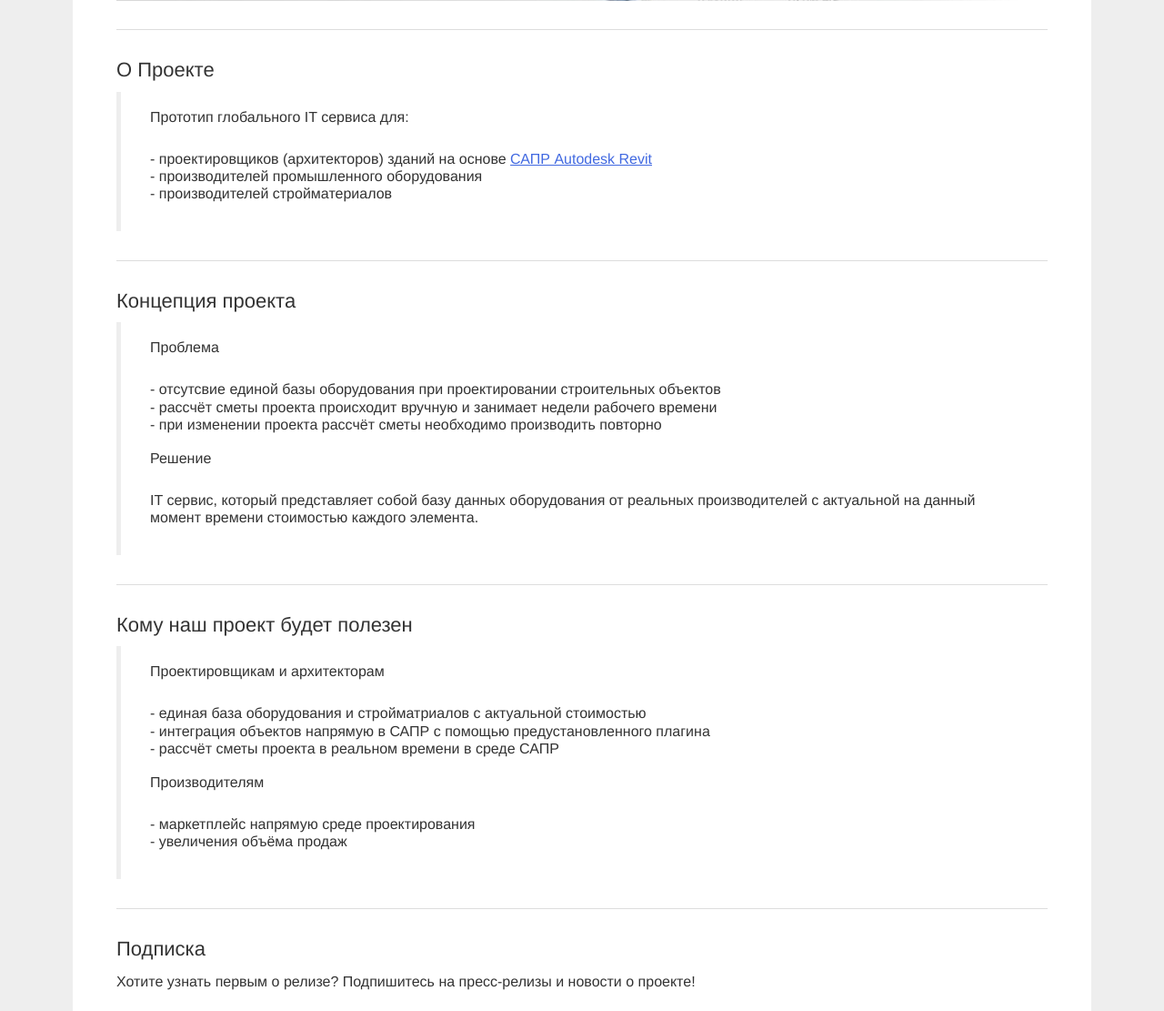
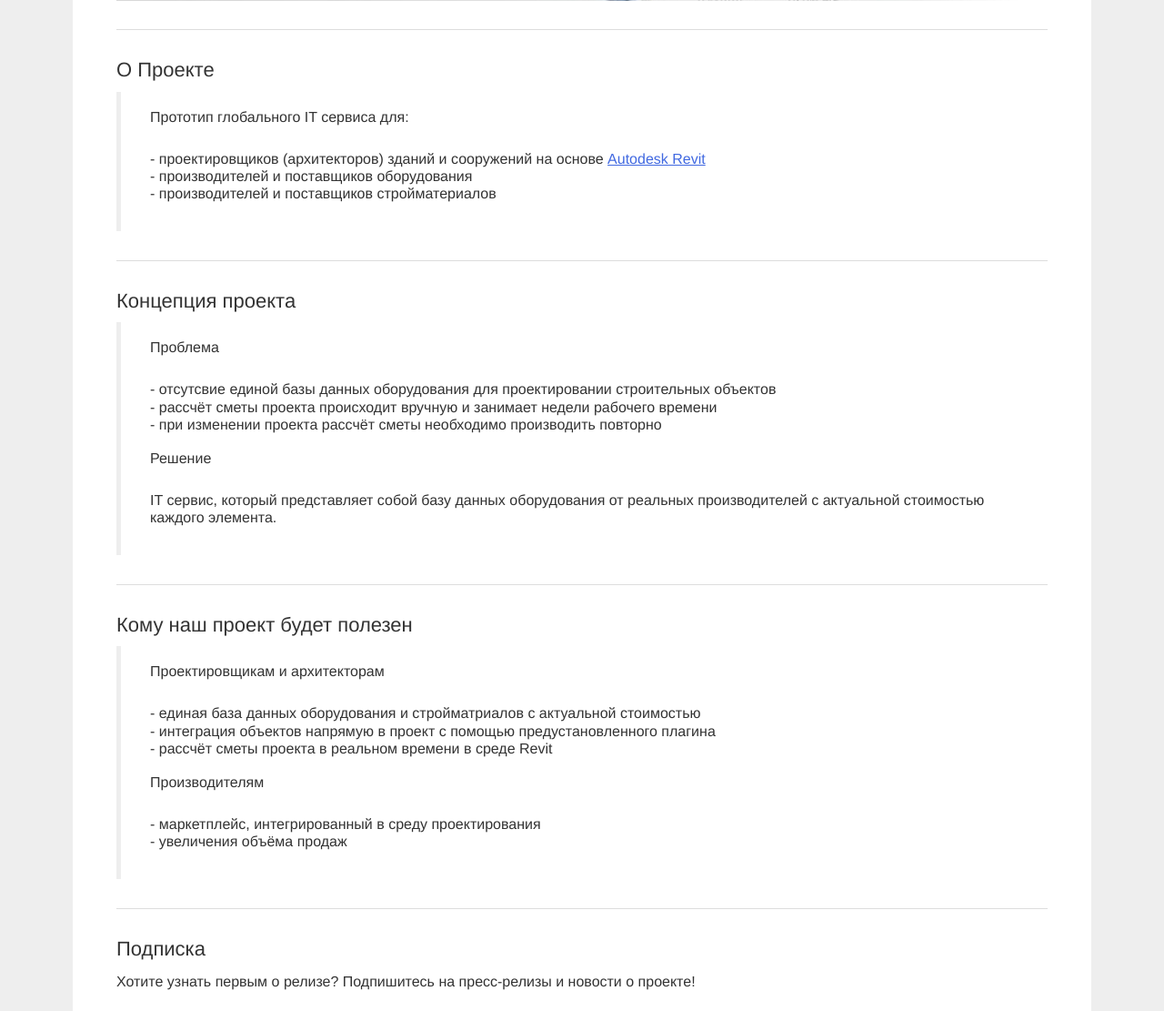
Before and after one commit to witiger/hello-world, a PHP site: page / in a window 1280 px wide. Shown: the part 763-1874 px from the top of the page at 91% size. Run offline with PHP 8.4, Linux system fonts and the light colour scheme.

Commit message:
content update

```diff
--- a/index.php
+++ b/index.php
@@ -40,9 +40,9 @@
 					<blockquote>
 					<p>Прототип глобального IT сервиса для:</p>
 						<ul  class="list-unstyled">
-							<li>- проектировщиков (архитекторов) зданий на основе <a href="https://www.autodesk.ru/products/revit-family/overview" target="_blank">САПР Autodesk Revit</a></li>
-							<li>- производителей промышленного оборудования</li>
-							<li>- производителей стройматериалов</li>
+							<li>- проектировщиков (архитекторов) зданий и сооружений на основе <a href="https://www.autodesk.ru/products/revit-family/overview" target="_blank">Autodesk Revit</a></li>
+							<li>- производителей и поставщиков оборудования</li>
+							<li>- производителей и поставщиков стройматериалов</li>
 						</ul>
 					</blockquote>
 
@@ -52,13 +52,13 @@
 					<blockquote>
 						<p>Проблема</p>
 						<ul  class="list-unstyled">
-							<li>- отсутсвие единой базы оборудования при проектировании строительных объектов</a></li>
+							<li>- отсутсвие единой базы данных оборудования для проектировании строительных объектов</a></li>
 							<li>- рассчёт сметы проекта происходит вручную и занимает недели рабочего времени</li>
 							<li>- при изменении проекта рассчёт сметы необходимо производить повторно</li>
 						</ul>
 						<p>Решение</p>
 						<ul  class="list-unstyled">
-							<li>IT сервис, который представляет собой базу данных оборудования от реальных производителей с актуальной на данный момент времени стоимостью каждого элемента.</li>
+							<li>IT сервис, который представляет собой базу данных оборудования от реальных производителей с актуальной стоимостью каждого элемента.</li>
 						</ul>
 					</blockquote>
 					<hr>
@@ -67,13 +67,13 @@
 					<blockquote>
 						<p>Проектировщикам и архитекторам</p>
 						<ul  class="list-unstyled">
-							<li>- единая база оборудования и стройматриалов с актуальной стоимостью</a></li>
-							<li>- интеграция объектов напрямую в САПР с помощью предустановленного плагина</li>
-							<li>- рассчёт сметы проекта в реальном времени в среде САПР</li>
+							<li>- единая база данных оборудования и стройматриалов с актуальной стоимостью</a></li>
+							<li>- интеграция объектов напрямую в проект с помощью предустановленного плагина</li>
+							<li>- рассчёт сметы проекта в реальном времени в среде Revit</li>
 						</ul>
 						<p>Производителям</p>
 						<ul  class="list-unstyled">
-							<li>- маркетплейс напрямую среде проектирования</li>
+							<li>- маркетплейс, интегрированный в среду проектирования</li>
 							<li>- увеличения объёма продаж</li>
 						</ul>
 					</blockquote>
--- a/tech.php
+++ b/tech.php
@@ -30,7 +30,7 @@
 				<div class="main">
 
 					<!-- Heading -->
-					<h1>PHP || Heroku & GitHub Test</h1>
+					<h1>PHP || Heroku & GitHub Infrastructure</h1>
 					<hr>
 
 					<p><img class="img-responsive" src="assets/img/heroku.jpg" alt=""></p>
```
